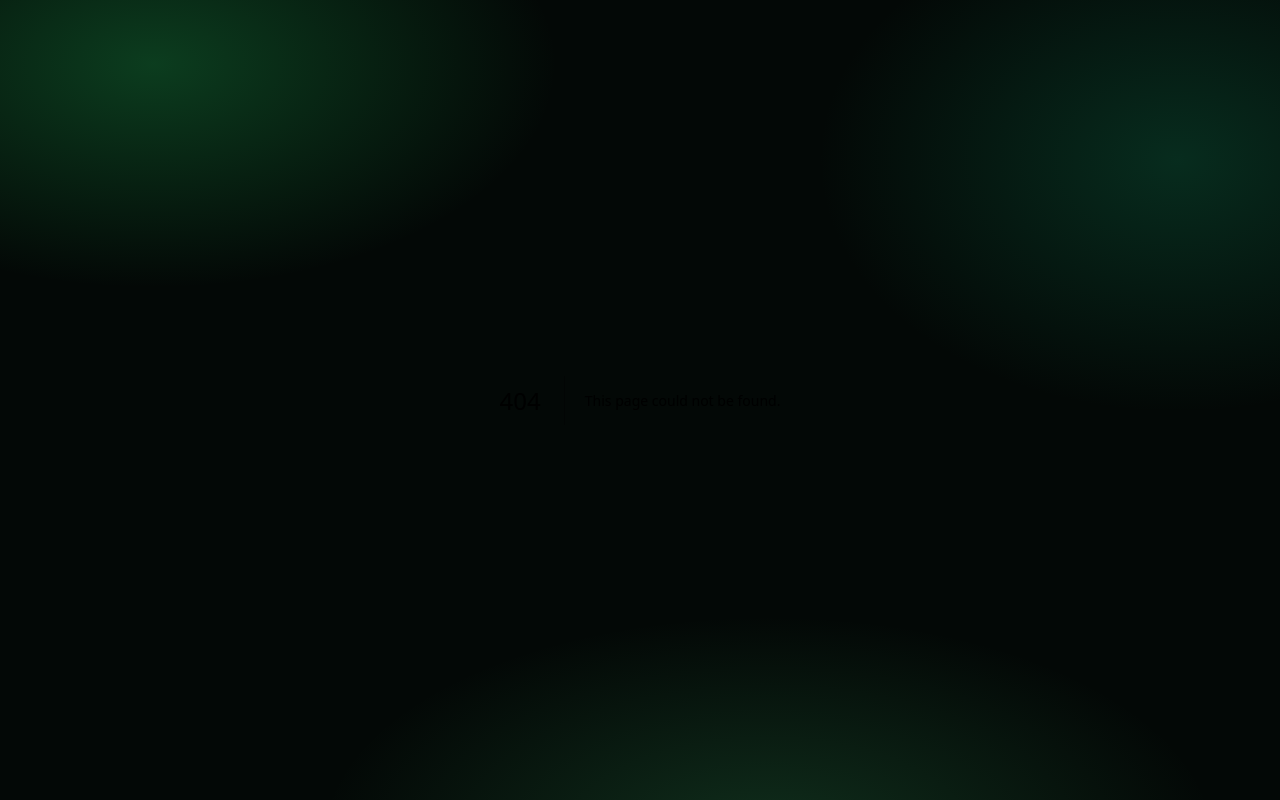
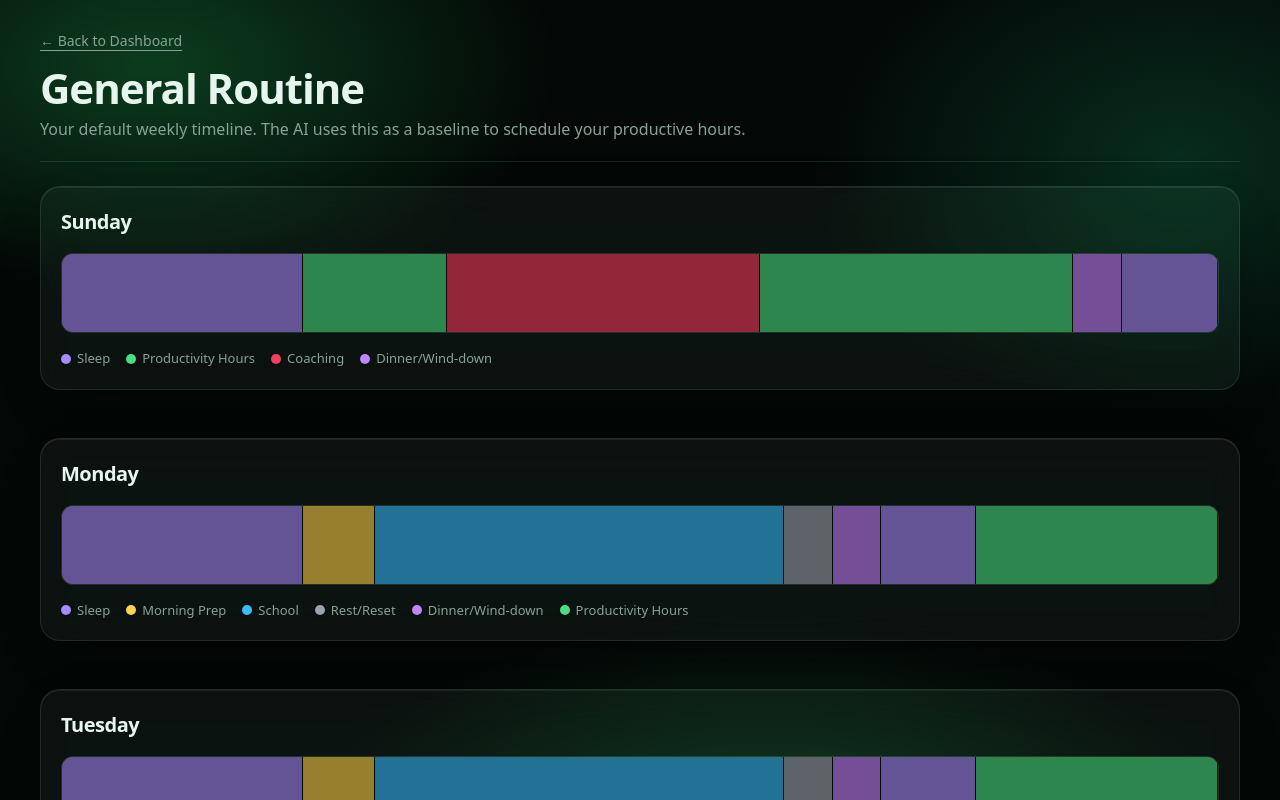
Before and after one commit to utkarsh-gen/Schedule-UI, a Next.js app: page /routine in a window 1280 px wide. Before the commit this address had no page. Shown: the top 800 px of the page. Built offline with nearby package versions, Linux system fonts and the light colour scheme.

Commit message:
Add General Routine page

```diff
--- a/src/app/page.tsx
+++ b/src/app/page.tsx
@@ -60,6 +60,7 @@ export default function Home() {
     <div className="max-w-[1240px] mx-auto px-5 pt-7 pb-15">
       <header className="flex justify-between items-end gap-4 flex-wrap mb-6">
         <div>
+          <a href="/routine" className="text-[14px] text-[var(--mute)] hover:text-white transition-colors mb-2 inline-block underline underline-offset-4">View General Routine &rarr;</a>
           <div className="flex items-center gap-3 mb-2">
             <h1 className="text-[clamp(30px,5vw,52px)] font-[800] leading-none font-heading tracking-tight">
               {currentDate.toLocaleDateString('en-US', { weekday: 'long', month: 'long', day: 'numeric' })}
--- /dev/null
+++ b/src/app/routine/page.tsx
@@ -0,0 +1,81 @@
+'use client';
+import { DEFAULT_ROUTINE, RoutineBlock } from '@/lib/routine';
+import { CATEGORIES } from '@/lib/types';
+
+const TYPE_COLORS: Record<string, string> = {
+  sleep: CATEGORIES.sleep?.c || '#a78bfa',
+  morning_routine: '#fcd34d',
+  school: '#38bdf8',
+  rest: '#9ca3af',
+  coaching: '#f43f5e',
+  productivity: '#4ade80',
+  wind_down: '#c084fc',
+};
+
+const DAY_NAMES = ["Sunday", "Monday", "Tuesday", "Wednesday", "Thursday", "Friday", "Saturday"];
+
+export default function RoutinePage() {
+  return (
+    <div className="max-w-[1240px] mx-auto px-5 pt-7 pb-15">
+      <header className="flex justify-between items-end gap-4 flex-wrap mb-6 border-b border-[var(--line)] pb-5">
+        <div>
+          <a href="/" className="text-[14px] text-[var(--mute)] hover:text-white transition-colors mb-2 inline-block underline underline-offset-4">&larr; Back to Dashboard</a>
+          <h1 className="text-[clamp(30px,5vw,42px)] font-[800] leading-none font-heading tracking-tight mt-2">
+            General Routine
+          </h1>
+          <p className="text-[var(--mute)] mt-2">Your default weekly timeline. The AI uses this as a baseline to schedule your productive hours.</p>
+        </div>
+      </header>
+
+      <div className="space-y-12">
+        {DAY_NAMES.map((dayName, dayIndex) => {
+          const blocks = DEFAULT_ROUTINE[dayIndex];
+
+          return (
+            <section key={dayIndex} className="glass p-6 rounded-2xl">
+              <h2 className="text-[20px] font-bold font-heading tracking-tight mb-4">{dayName}</h2>
+              <div className="relative h-[80px] w-full bg-[rgba(255,255,255,0.02)] rounded-xl border border-[var(--line)] overflow-hidden flex">
+                {blocks.map((b, i) => {
+                  const start = b.startTime.split(':').map(Number);
+                  const end = b.endTime.split(':').map(Number);
+                  const startMins = start[0] * 60 + start[1];
+                  let endMins = end[0] * 60 + end[1];
+                  if (endMins < startMins) endMins += 24 * 60;
+
+                  const duration = endMins - startMins;
+                  const widthPct = (duration / (24 * 60)) * 100;
+
+                  return (
+                    <div
+                      key={i}
+                      className="h-full border-r border-[var(--bg)] last:border-r-0 relative group flex items-center justify-center overflow-hidden transition-all hover:brightness-110"
+                      style={{ width: `${widthPct}%`, backgroundColor: TYPE_COLORS[b.type] || '#333' }}
+                    >
+                      <div className="absolute inset-0 bg-black/40 group-hover:bg-black/20 transition-all z-0"></div>
+                      <div className="relative z-10 flex flex-col items-center justify-center p-1 text-center opacity-0 group-hover:opacity-100 transition-opacity whitespace-nowrap">
+                        <span className="text-white font-bold text-[13px] drop-shadow-md">{b.title}</span>
+                        <span className="text-white/80 text-[11px] drop-shadow-md">{b.startTime} - {b.endTime}</span>
+                      </div>
+                    </div>
+                  );
+                })}
+              </div>
+
+              <div className="flex flex-wrap gap-x-4 gap-y-2 mt-4 text-[13px] text-[var(--mute)]">
+                {Array.from(new Set(blocks.map(b => b.type))).map(type => {
+                  const title = blocks.find(b => b.type === type)?.title;
+                  return (
+                    <span key={type} className="flex items-center">
+                      <i className="inline-block w-2.5 h-2.5 rounded-full mr-1.5 shadow-sm" style={{ background: TYPE_COLORS[type] }}></i>
+                      {title}
+                    </span>
+                  );
+                })}
+              </div>
+            </section>
+          );
+        })}
+      </div>
+    </div>
+  );
+}
--- /dev/null
+++ b/src/lib/routine.ts
@@ -0,0 +1,56 @@
+export type RoutineBlockType = "sleep" | "morning_routine" | "school" | "rest" | "coaching" | "productivity" | "wind_down";
+
+export interface RoutineBlock {
+  id: string;
+  type: RoutineBlockType;
+  title: string;
+  startTime: string; // HH:mm
+  endTime: string;   // HH:mm
+}
+
+const weekdayBase: RoutineBlock[] = [
+  { id: "sleep_1", type: "sleep", title: "Sleep", startTime: "00:00", endTime: "05:00" },
+  { id: "morning", type: "morning_routine", title: "Morning Prep", startTime: "05:00", endTime: "06:30" },
+  { id: "school", type: "school", title: "School", startTime: "06:30", endTime: "15:00" },
+  { id: "rest", type: "rest", title: "Rest/Reset", startTime: "15:00", endTime: "16:00" },
+  { id: "wind", type: "wind_down", title: "Dinner/Wind-down", startTime: "21:00", endTime: "22:00" },
+  { id: "sleep_2", type: "sleep", title: "Sleep", startTime: "22:00", endTime: "23:59" }
+];
+
+const normalWorkday: RoutineBlock[] = [
+  ...weekdayBase,
+  { id: "prod", type: "productivity", title: "Productivity Hours", startTime: "16:00", endTime: "21:00" }
+];
+
+const coachingDay: RoutineBlock[] = [
+  { id: "sleep_1", type: "sleep", title: "Sleep", startTime: "00:00", endTime: "05:00" },
+  { id: "morning", type: "morning_routine", title: "Morning Prep", startTime: "05:00", endTime: "06:30" },
+  { id: "school", type: "school", title: "School", startTime: "06:30", endTime: "15:00" },
+  { id: "rest", type: "rest", title: "Rest/Reset", startTime: "15:00", endTime: "15:30" },
+  { id: "coach", type: "coaching", title: "Coaching", startTime: "15:30", endTime: "21:00" },
+  { id: "wind", type: "wind_down", title: "Dinner/Wind-down", startTime: "21:00", endTime: "22:00" },
+  { id: "sleep_2", type: "sleep", title: "Sleep", startTime: "22:00", endTime: "23:59" }
+];
+
+const sunday: RoutineBlock[] = [
+  { id: "sleep_1", type: "sleep", title: "Sleep", startTime: "00:00", endTime: "05:00" },
+  { id: "prod_morn", type: "productivity", title: "Productivity Hours", startTime: "05:00", endTime: "08:00" },
+  { id: "coach", type: "coaching", title: "Coaching", startTime: "08:00", endTime: "14:30" },
+  { id: "prod_eve", type: "productivity", title: "Productivity Hours", startTime: "14:30", endTime: "21:00" },
+  { id: "wind", type: "wind_down", title: "Dinner/Wind-down", startTime: "21:00", endTime: "22:00" },
+  { id: "sleep_2", type: "sleep", title: "Sleep", startTime: "22:00", endTime: "23:59" }
+];
+
+export const DEFAULT_ROUTINE: Record<number, RoutineBlock[]> = {
+  0: sunday,        // Sunday
+  1: normalWorkday, // Monday
+  2: normalWorkday, // Tuesday
+  3: normalWorkday, // Wednesday
+  4: coachingDay,   // Thursday
+  5: normalWorkday, // Friday
+  6: coachingDay    // Saturday
+};
+
+export function getDayOfWeek(dateString: string): number {
+  return new Date(dateString).getDay();
+}
```
